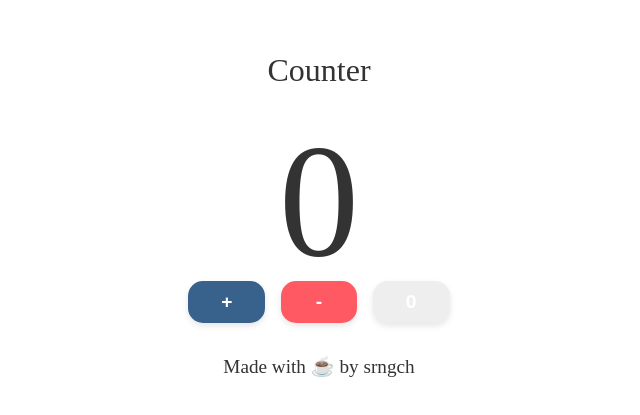
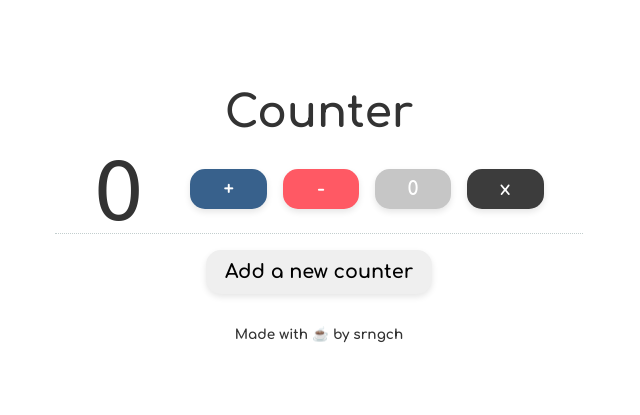
Before and after one commit to srngch/vanilla-js-counter, a website with bundled scripts: page index.html in a window 1280 px wide. Shown: the part 185-600 px from the top of the page, without its empty margins (321-961 px from the left). Built offline with nearby package versions, Linux system fonts and the light colour scheme; a web font is replaced by a local one.

Commit message:
mutiple counters

```diff
--- a/counter.js
+++ b/counter.js
@@ -1,6 +1,6 @@
 class Counter {
-  constructor() {
-    this._value = 0;
+  constructor(initValue = 0) {
+    this._value = initValue;
   }
 
   get value() {
@@ -12,6 +12,7 @@ class Counter {
   }
 
   minus() {
+    if (this._value <= 0) return;
     this._value--;
   }
 
--- a/index.html
+++ b/index.html
@@ -6,20 +6,15 @@
 	<meta name="viewport" content="width=device-width, initial-scale=1.0">
 	<script type="module" src="./index.js"></script>
 	<link rel="stylesheet" href="style.css">
+	<link rel="preconnect" href="https://fonts.googleapis.com">
+	<link rel="preconnect" href="https://fonts.gstatic.com" crossorigin>
+	<link href="https://fonts.googleapis.com/css2?family=Comfortaa:wght@700&family=Shrikhand&display=swap" rel="stylesheet">
 	<title>Counter</title>
 </head>
 <body>
 	<header>Counter</header>
-	<main class="wrapper">
-		<section class="counter-wrapper">
-			<div id="counterValue" class="counter-value">0</div>
-			<div class="counter-control">
-				<button id="counterPlus" class="counter-button">+</button>
-				<button id="counterMinus" class="counter-button">-</button>
-				<button id="counterReset" class="counter-button">0</button>
-			</div>
-		</section>
-	</main>
+	<main class="counter-list"></main>
+	<button id="btnAddCounter">Add a new counter</button>
 	<footer>Made with ☕️ by srngch</footer>
 </body>
 </html>
--- a/index.js
+++ b/index.js
@@ -2,30 +2,98 @@ import Counter from './counter.js';
 
 const $ = (selector) => document.querySelector(selector);
 
+const store = {
+  setLocalStorage(data) {
+    localStorage.setItem('data', JSON.stringify(data));
+  },
+  getLocalStorage() {
+    return JSON.parse(localStorage.getItem('data'));
+  },
+};
+
 function App() {
-  const counter = new Counter();
-  const domCounterValue = $('#counterValue');
-  const domCounterPlus = $('#counterPlus');
-  const domCounterMinus = $('#counterMinus');
-  const domCounterReset = $('#counterReset');
+  this.state = {
+    id: 0,
+    counterArray: [],
+  };
 
-  function updateValue() {
-    const counterValue = counter.value;
-    domCounterValue.textContent = counterValue;
-  }
+  this.init = () => {
+    const storedData = store.getLocalStorage();
+    if (storedData) {
+      this.state.id = storedData.id;
+      storedData.counterArray.forEach((c) => {
+        addCounter(c.id, c.counter._value);
+        this.state.id = c.id + 1;
+      });
+      return;
+    }
+    addCounter(this.state.id);
+    this.state.id++;
+  };
 
-  domCounterPlus.addEventListener('click', (e) => {
-    counter.plus();
-    updateValue();
+  const $CounterList = $('.counter-list');
+  const $btnAddCounter = $('#btnAddCounter');
+
+  const addCounter = (id, initValue = 0) => {
+    this.state.counterArray.push({
+      id,
+      counter: new Counter(initValue),
+    });
+    $CounterList.insertAdjacentHTML(
+      'beforeend',
+      counterTemplate(id, initValue)
+    );
+  };
+
+  const counterTemplate = (id, value = 0) => `
+		<section class="counter-wrapper" data-id="${id}">
+			<div class="counter-value">${value}</div>
+			<div class="counter-control">
+				<button class="counter-button plus">+</button>
+				<button class="counter-button minus">-</button>
+				<button class="counter-button reset">0</button>
+				<button class="counter-button remove">x</button>
+			</div>
+		</section>
+	`;
+
+  $CounterList.addEventListener('click', (e) => {
+    const classList = e.target.classList;
+    const $wrapper = e.target.closest('.counter-wrapper');
+    const $counterValue = $wrapper.querySelector('.counter-value');
+    const id = Number($wrapper.dataset.id);
+
+    const index = this.state.counterArray.findIndex((c) => c.id === id);
+    let counter = this.state.counterArray[index].counter;
+
+    if (classList.contains('counter-button')) {
+      if (classList.contains('plus')) {
+        counter.plus();
+        $counterValue.textContent = counter.value;
+      }
+      if (classList.contains('minus')) {
+        counter.minus();
+        $counterValue.textContent = counter.value;
+      }
+      if (classList.contains('reset')) {
+        counter.reset();
+        $counterValue.textContent = counter.value;
+      }
+      if (classList.contains('remove') && this.state.counterArray.length > 1) {
+        counter = null;
+        this.state.counterArray.splice(index, 1);
+        $wrapper.remove();
+      }
+      store.setLocalStorage(this.state);
+    }
   });
-  domCounterMinus.addEventListener('click', (e) => {
-    counter.minus();
-    updateValue();
-  });
-  domCounterReset.addEventListener('click', (e) => {
-    counter.reset();
-    updateValue();
+
+  $btnAddCounter.addEventListener('click', (e) => {
+    addCounter(this.state.id);
+    this.state.id++;
+    store.setLocalStorage(this.state);
   });
 }
 
-App();
+const app = new App();
+app.init();
--- a/style.css
+++ b/style.css
@@ -4,18 +4,20 @@ body {
 	justify-content: center;
 	align-items: center;
 	flex-direction: column;
+	font-family: 'Comfortaa', cursive;
 	font-size: 16px;
 	height: 100vh;
 	color: #333333;
 }
 
 header {
-	font-size: 2rem;
+	font-size: 2.75rem;
 	text-align: center;
 }
 
 footer {
-	font-size: 1.2rem;
+	margin-top: 2rem;
+	font-size: 0.85rem;
 	text-align: center;
 }
 
@@ -23,35 +25,53 @@ button {
 	-webkit-appearance: none;
 	-moz-appearance: none;
 	appearance: none;
+	padding: 0.5em 1em;
+	font-family: 'Comfortaa', cursive;
+	text-align: center;
+	text-decoration: none;
+	display: inline-block;
+	border: none;
+	border-radius: 15px;
+	box-shadow: 0 3px 6px 0px rgb(0 0 0 / 10%);
+	cursor: pointer;
 }
 
-.wrapper {
+.counter-list {
+	margin-top: 1rem;
 	display: flex;
 	justify-content: center;
 	align-items: center;
 	flex-direction: column;
 }
 
+#btnAddCounter {
+	font-size: 1.2rem;
+	line-height: 1.25;
+}
+
 .counter-wrapper {
+	height: 5rem;
 	display: flex;
 	justify-content: center;
 	align-items: center;
-	flex-direction: column;
-	margin: 2em 0;
+	margin-bottom: 1rem;
 	text-align: center;
+	border-bottom: 1px dotted #c3cece;
 }
 
 .counter-value {
-	width: 90vw;
-	font-size: 10rem;
+	font-family: 'Shrikhand', cursive;
+	font-size: 5rem;
 	line-height: 1;
+	width: 8rem;
 }
 
 .counter-control {
+	margin-right: 1em;
+	padding-bottom: 0.3em;
 	display: flex;
 	justify-content: center;
 	align-items: center;
-	width: 90vw;
 	font-size: 2rem;
 	line-height: 1;
 }
@@ -59,27 +79,23 @@ button {
 .counter-button {
 	width: 4em;
 	margin: 0 0.4em;
-	padding: 0.5em 1em;
 	font-size: 1.2rem;
 	font-weight: bold;
-	text-align: center;
-	text-decoration: none;
-	display: inline-block;
-	border: none;
-	border-radius: 15px;
 	color: #FFFFFF;
-	box-shadow: 0 3px 6px 0px rgb(0 0 0 / 10%);
-	cursor: pointer;
 }
 
-#counterPlus {
+.counter-button.plus {
 	background-color: #38618c;
 }
 
-#counterMinus {
+.counter-button.minus {
 	background-color: #ff5964;
 }
 
-#counterReset {
-	background-color: #eeeeee;
+.counter-button.reset {
+	background-color: #c6c6c6;
 }
+
+.counter-button.remove {
+	background-color: #3c3c3c;
+}
```
